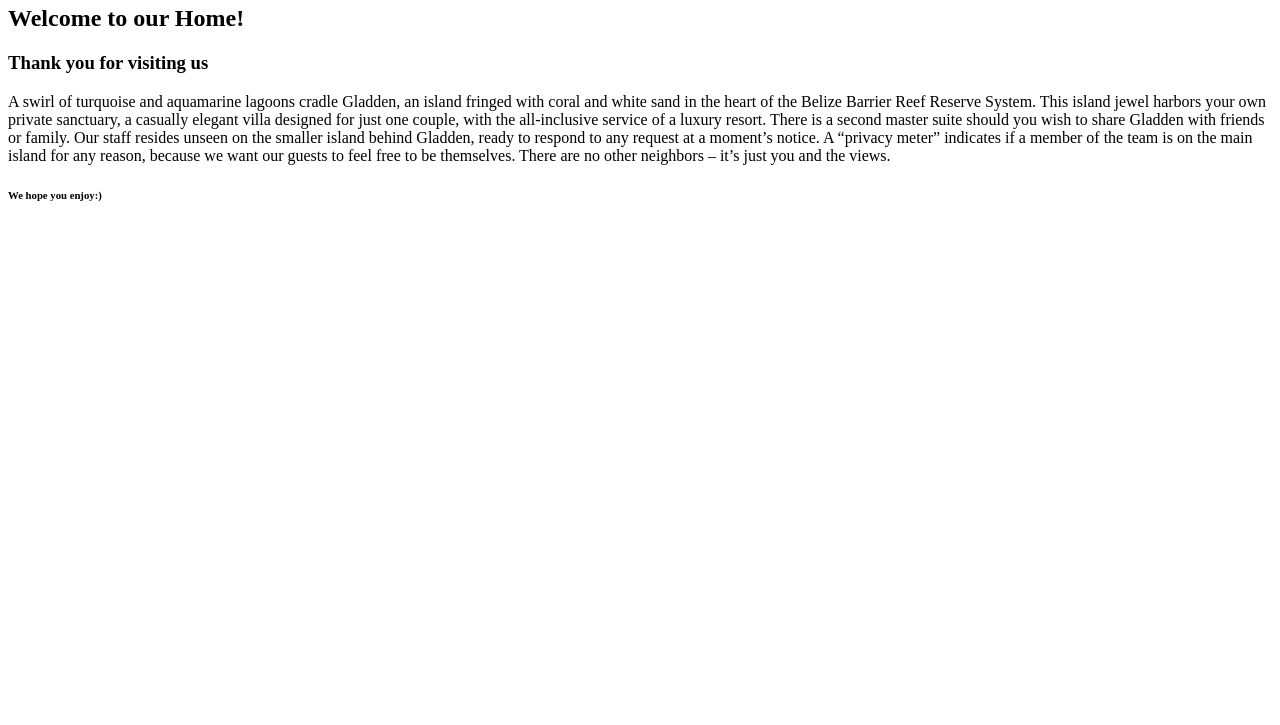
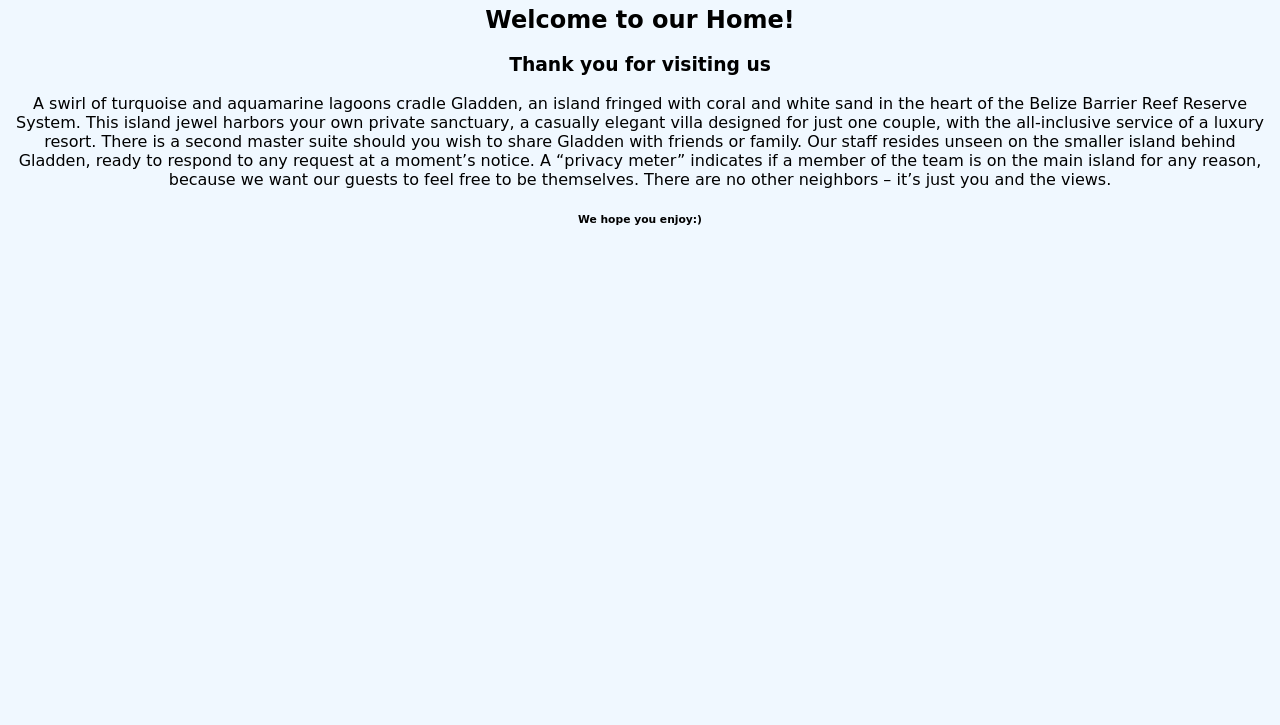
Before and after one commit to ianmwariri/IslandResortInvestor, a plain HTML site: page index.html in a window 1280 px wide. Shown: the part 75-800 px from the top of the page. Drawn offline with Linux system fonts and the light colour scheme.

Commit message:
Add a BrightBackround Option for a Branch & Its CSS will facilitate a bright background.

```diff
--- a/css/styles.css
+++ b/css/styles.css
@@ -0,0 +1,5 @@
+body{
+  text-align: center;
+  font-family: cursive;
+  background-color: aliceblue;
+}
--- a/index.html
+++ b/index.html
@@ -1,6 +1,7 @@
 <!DOCTYPE html>
 <html>
   <head>
+   <link href="css/styles.css" rel="stylesheet" type="text/css">
     <title>Private Island Resort</title>
   </head>
 
```
